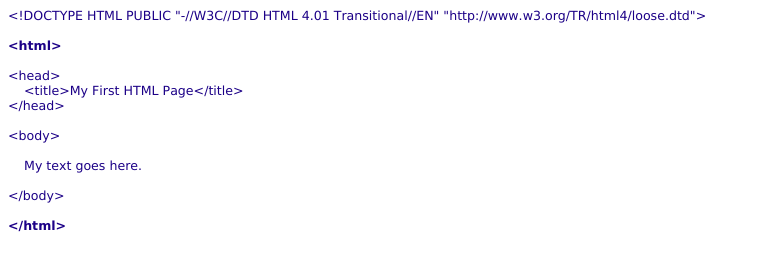
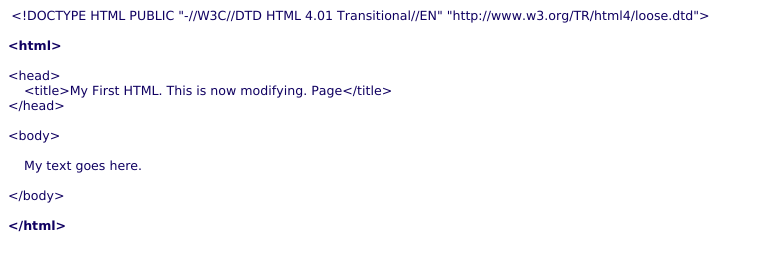
Before and after one commit to rahuldhillo/git-demo, a plain HTML site: page web/index.html in a window 1280 px wide. Shown: the whole page, without its empty margins (0-763 px from the left). Drawn offline with Linux system fonts and the light colour scheme.

Commit message:
Updating modified file

```diff
--- a/web/index.html
+++ b/web/index.html
@@ -7,33 +7,35 @@
   <meta name="Generator" content="Cocoa HTML Writer">
   <meta name="CocoaVersion" content="1671.4">
   <style type="text/css">
-    p.p1 {margin: 0.0px 0.0px 0.0px 0.0px; text-align: justify; line-height: 16.0px; font: 12.6px Verdana; color: #1c0087; -webkit-text-stroke: #1c0087}
-    p.p2 {margin: 0.0px 0.0px 0.0px 0.0px; text-align: justify; line-height: 16.0px; font: 12.6px Verdana; color: #1c0087; -webkit-text-stroke: #1c0087; background-color: #ffffff}
-    span.s1 {font-kerning: none; background-color: #ffffff}
-    span.s2 {font-kerning: none}
+    p.p1 {margin: 0.0px 0.0px 0.0px 0.0px; line-height: 14.0px; font: 12.6px Verdana; color: #100061; -webkit-text-stroke: #100061}
+    p.p2 {margin: 0.0px 0.0px 0.0px 0.0px; text-align: justify; line-height: 16.0px; font: 12.6px Verdana; color: #100061; -webkit-text-stroke: #100061}
+    p.p3 {margin: 0.0px 0.0px 0.0px 0.0px; text-align: justify; line-height: 16.0px; font: 12.6px Verdana; color: #100061; -webkit-text-stroke: #100061; background-color: #ffffff}
+    span.s1 {font: 12.0px Helvetica; font-kerning: none; color: #000000; -webkit-text-stroke: 0px #000000}
+    span.s2 {font-kerning: none; background-color: #ffffff}
+    span.s3 {font-kerning: none}
   </style>
 </head>
 <body>
-<p class="p1"><span class="s1">&lt;!DOCTYPE HTML PUBLIC "-//W3C//DTD HTML 4.01 Transitional//EN" "http://www.w3.org/TR/html4/loose.dtd"&gt;</span></p>
-<p class="p1"><span class="s2"><br>
+<p class="p1"><span class="s1"><span class="Apple-converted-space"> </span></span><span class="s2">&lt;!DOCTYPE HTML PUBLIC "-//W3C//DTD HTML 4.01 Transitional//EN" "http://www.w3.org/TR/html4/loose.dtd"&gt;</span></p>
+<p class="p2"><span class="s3"><br>
 </span></p>
-<p class="p1"><span class="s1"><b>&lt;html&gt;</b></span></p>
-<p class="p1"><span class="s2"><br>
+<p class="p2"><span class="s2"><b>&lt;html&gt;</b></span></p>
+<p class="p2"><span class="s3"><br>
 </span></p>
-<p class="p1"><span class="s1">&lt;head&gt;</span></p>
-<p class="p1"><span class="s1">    &lt;title&gt;My First HTML Page&lt;/title&gt;</span></p>
-<p class="p1"><span class="s1">&lt;/head&gt;</span></p>
-<p class="p1"><span class="s2"><br>
+<p class="p2"><span class="s2">&lt;head&gt;</span></p>
+<p class="p2"><span class="s2">    &lt;title&gt;My First HTML. This is now modifying. Page&lt;/title&gt;</span></p>
+<p class="p2"><span class="s2">&lt;/head&gt;</span></p>
+<p class="p2"><span class="s3"><br>
 </span></p>
-<p class="p1"><span class="s1">&lt;body&gt;</span></p>
-<p class="p1"><span class="s2"><br>
+<p class="p2"><span class="s2">&lt;body&gt;</span></p>
+<p class="p2"><span class="s3"><br>
 </span></p>
-<p class="p1"><span class="s1">    My text goes here.</span></p>
-<p class="p1"><span class="s2"><br>
+<p class="p2"><span class="s2">    My text goes here.</span></p>
+<p class="p2"><span class="s3"><br>
 </span></p>
-<p class="p1"><span class="s1">&lt;/body&gt;</span></p>
-<p class="p1"><span class="s2"><br>
+<p class="p2"><span class="s2">&lt;/body&gt;</span></p>
+<p class="p2"><span class="s3"><br>
 </span></p>
-<p class="p2"><span class="s2"><b>&lt;/html&gt;</b></span></p>
+<p class="p3"><span class="s3"><b>&lt;/html&gt;</b></span></p>
 </body>
 </html>
```
